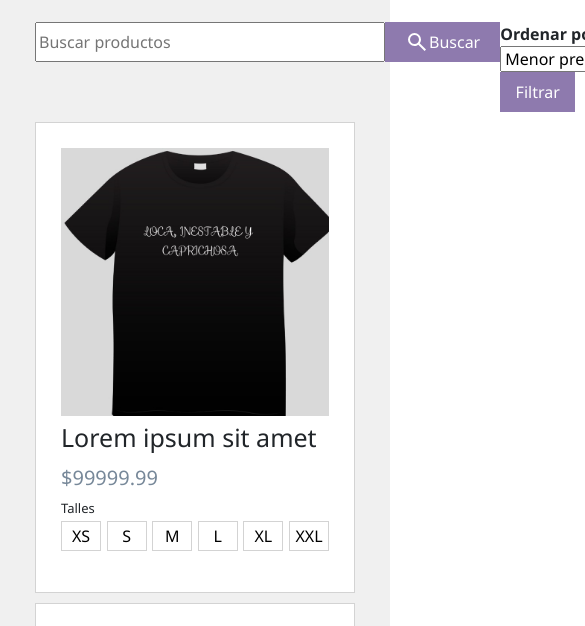
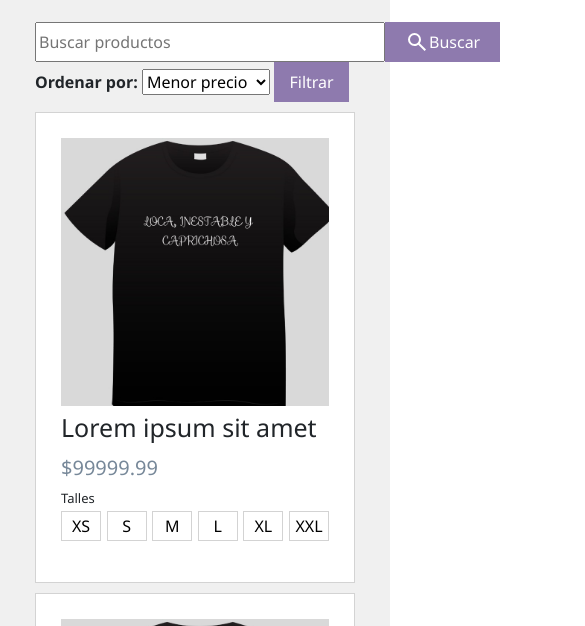
Before and after one commit to WallyPer/LaBioniqueria, a website: page pages/productos.html in a window 390 px wide. Shown: the part 78-704 px from the top of the page, 585 px wide, since content can reach past the window. Drawn offline with nearby package versions, Linux system fonts and the light colour scheme.

Commit message:
Fix estilos mobile responsive

```diff
--- a/scss/style.scss
+++ b/scss/style.scss
@@ -341,7 +341,7 @@ main.contacto-donde-estamos section {
     overflow-y: auto;
     overflow-x: hidden;
     column-gap: 10px;
-    height: calc(100% - 40px);
+    height: calc(100% - 55px);
     row-gap: 10px;
     align-items: center;
     justify-items: center;
@@ -362,7 +362,7 @@ main.contacto-donde-estamos section {
     grid-template-columns: repeat(auto-fill, minmax(275px, 1fr));
     overflow-y: auto;
     column-gap: 10px;
-    height: calc(100% - 40px);
+    height: calc(100% - 55px);
     padding: 10px;
     row-gap: 10px;
     align-items: center;
@@ -437,11 +437,13 @@ main.contacto-donde-estamos section {
     @include flex-row;
     justify-content: space-between;
     padding: 0 10px;
+    flex-wrap: wrap;
 
     form {
         @include flex-row;
         align-items: center;
         height: 40px;
+
         input {
             height: 40px;
             width: 350px;
```
Also changed, not shown: css/style.css, 1 other file.
